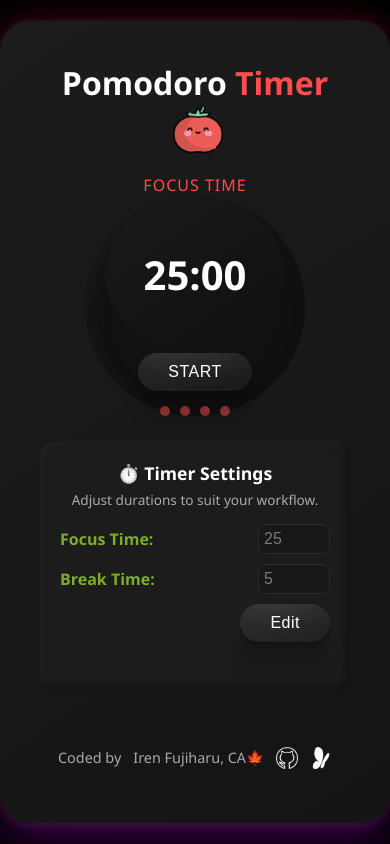
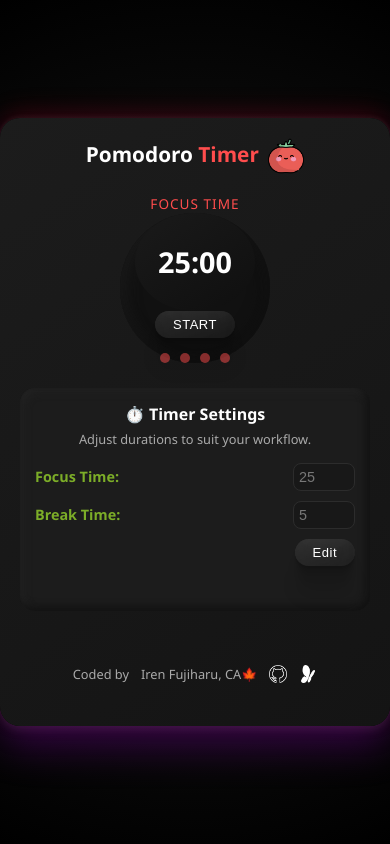
Before and after one commit to IrenOknel/Pomodoro-Timer, a plain HTML site: page index.html in a window 390 px wide. Drawn offline with Linux system fonts and the light colour scheme.

Commit message:
added media queries

```diff
--- a/index.html
+++ b/index.html
@@ -3,7 +3,8 @@
 
     <head>
         <meta charset="UTF-8" />
-        <meta name="viewport" content="width=device-width, initial-scale=1.0" />
+        <meta name="viewport"
+            content="width=device-width, initial-scale=1.0, maximum-scale=1.0, user-scalable=no" />
         <title>Pomodoro Timer</title>
 
         <!-- Favicon for browser tab -->
--- a/style.css
+++ b/style.css
@@ -272,3 +272,105 @@ input:disabled {
 .icon-link:hover img {
   transform: scale(1.15);
 }
+
+/* Responsive Design */
+@media (max-width: 768px) {
+  .container {
+    padding: 20px;
+    max-width: 90%;
+    border-radius: 20px;
+  }
+
+  .title {
+    font-size: 1.5em;
+  }
+
+  .timer {
+    width: 180px;
+    height: 180px;
+  }
+
+  .circle {
+    width: 140px;
+    height: 140px;
+  }
+
+  .time {
+    font-size: 2em;
+  }
+
+  .label {
+    font-size: 0.9em;
+    margin-top: 10px;
+  }
+
+  .settings {
+    padding: 15px;
+  }
+
+  .setting-header h3 {
+    font-size: 1em;
+  }
+
+  .setting-header p {
+    font-size: 0.8em;
+  }
+
+  .setting-group label {
+    font-size: 0.9em;
+  }
+
+  input[type="number"] {
+    width: 50px;
+    font-size: 0.9em;
+  }
+
+  .liquid-btn {
+    font-size: 14px;
+    padding: 8px 20px;
+  }
+
+  .tomato-icon {
+    height: 36px;
+    margin-left: 4px;
+  }
+
+  .footer {
+    font-size: 0.8em;
+    padding-bottom: 10px;
+  }
+
+  .icon-link img {
+    width: 18px;
+    height: 18px;
+  }
+}
+
+@media (max-width: 480px) {
+  .timer {
+    width: 150px;
+    height: 150px;
+  }
+
+  .circle {
+    width: 120px;
+    height: 120px;
+  }
+
+  .time {
+    font-size: 1.8em;
+  }
+
+  .title {
+    font-size: 1.3em;
+  }
+
+  .label {
+    font-size: 0.85em;
+  }
+
+  .liquid-btn {
+    font-size: 13px;
+    padding: 6px 18px;
+  }
+}
```
